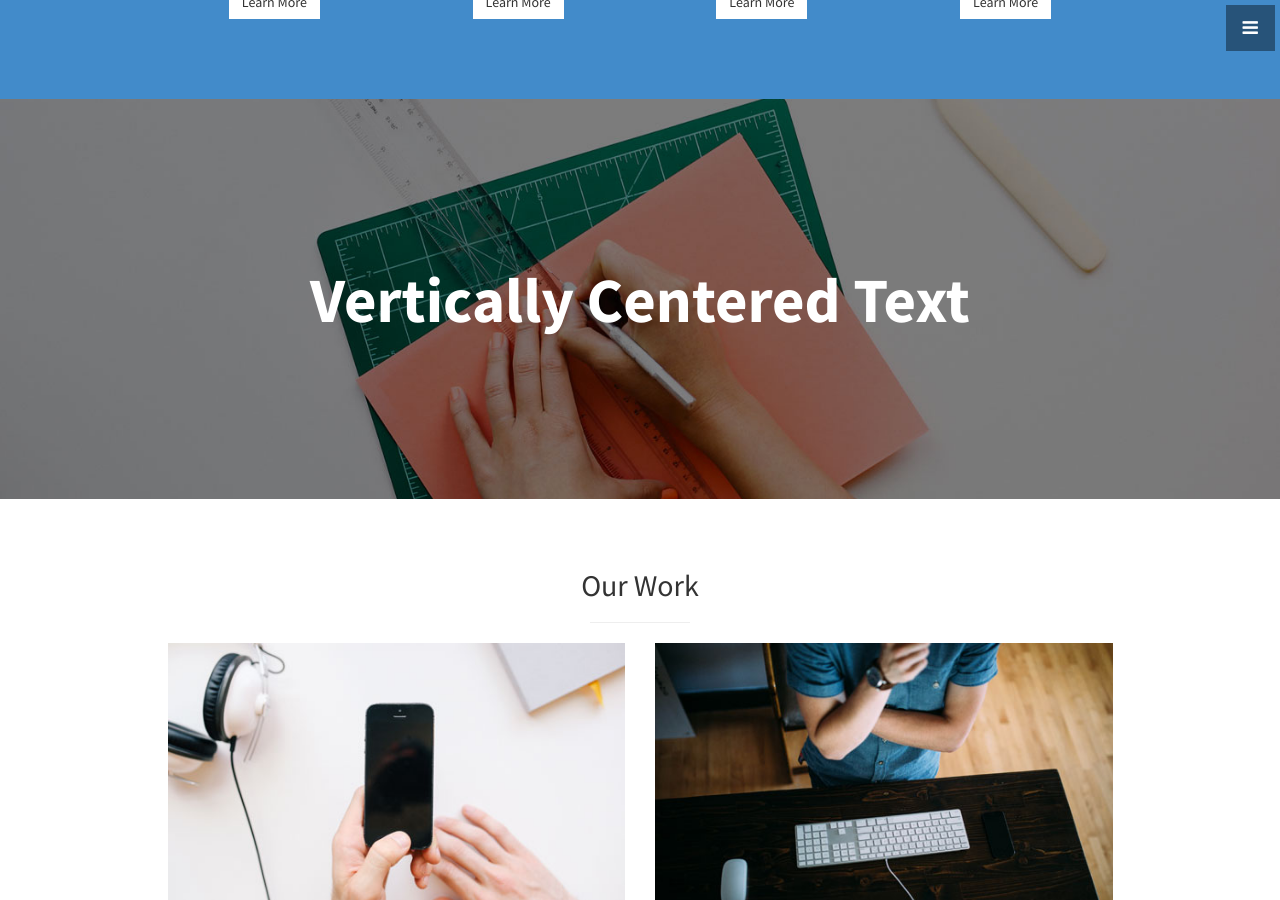
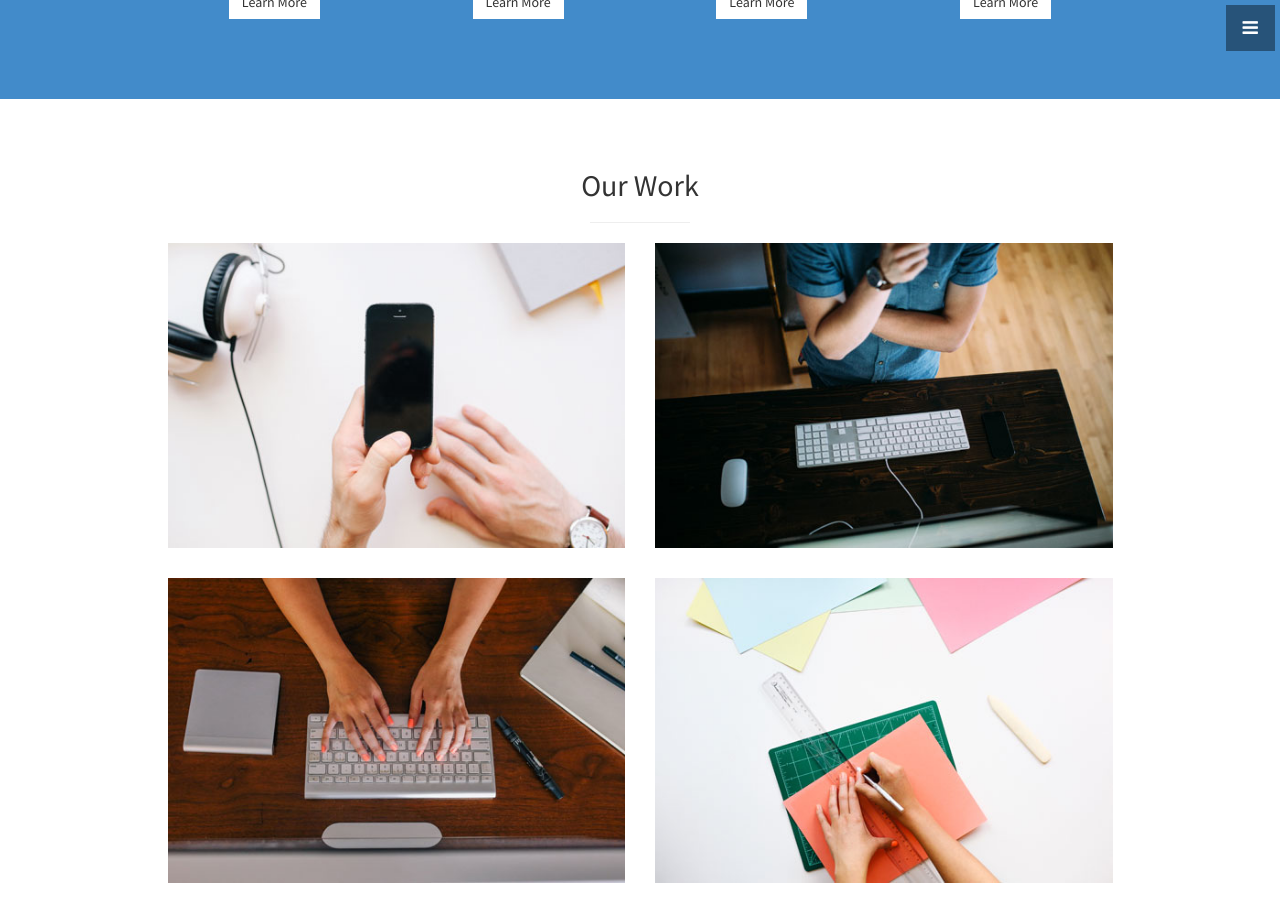
Before and after one commit to mokagio/giovannilodi.com, a Jekyll site: the page built from index.html, in a window 1280 px wide and 900 px high, scrolled down 1473 px. Built offline with Jekyll 4.4.1, drawn with Linux system fonts in a browser that asks for light colours.

Commit message:
Remove "callout" section

```diff
--- a/_layouts/default.html
+++ b/_layouts/default.html
@@ -153,13 +153,6 @@
         <!-- /.container -->
     </section>
 
-    <!-- Callout -->
-    <aside class="callout">
-        <div class="text-vertical-center">
-            <h1>Vertically Centered Text</h1>
-        </div>
-    </aside>
-
     <!-- Portfolio -->
     <section id="portfolio" class="portfolio">
         <div class="container">
```
